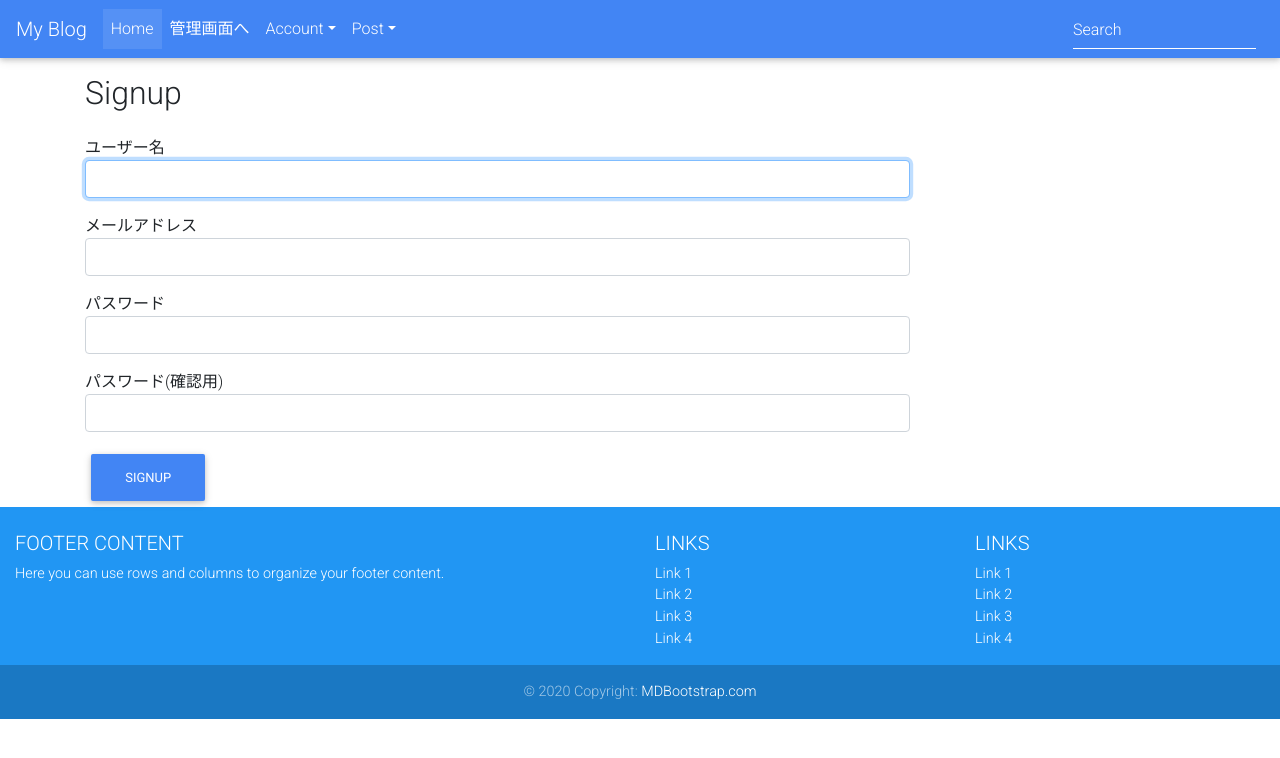
After one commit to shumatsumoto/myproject3, a Django app: page /signup in a window 1280 px wide. The commit adds this page. Shown: the top 758 px of the page. Run offline with Django 3.2, Linux system fonts and the light colour scheme; some libraries are stand-ins or nearby versions.

Commit message:
サインアップ機能作成

```diff
--- a/myapp/forms.py
+++ b/myapp/forms.py
@@ -1,6 +1,7 @@
 from django import forms
 from .models import Post
-from django.contrib.auth.forms import AuthenticationForm
+from django.contrib.auth.forms import AuthenticationForm, UserCreationForm
+from django.contrib.auth.models import User
 
 
 class PostForm(forms.ModelForm):
@@ -19,3 +20,14 @@ class LoginForm(AuthenticationForm):
 		super().__init__(*args, **kwargs)
 		for field in self.fields.values():
 			field.widget.attrs['class'] = 'form-control'
+
+
+class SignUpForm(UserCreationForm):
+	class Meta:
+		model = User
+		fields = ('username', 'email', 'password1', 'password2')
+
+	def __init__(self, *args, **kwargs):
+		super().__init__(*args, **kwargs)
+		for field in self.fields.values():
+			field.widget.attrs['class'] = 'form-control'
--- a/myapp/templates/myapp/base.html
+++ b/myapp/templates/myapp/base.html
@@ -81,7 +81,7 @@
                 <a class="dropdown-item" href="{% url 'myapp:logout' %}">ログアウト</a>
               {% else %}
                 <a class="dropdown-item" href="{% url 'myapp:login' %}">ログイン</a>
-                <a class="dropdown-item" href="">ユーザー登録</a>
+                <a class="dropdown-item" href="{% url 'myapp:signup' %}">ユーザー登録</a>
               {% endif %}
             </div>
           </li>
--- /dev/null
+++ b/myapp/templates/myapp/signup.html
@@ -0,0 +1,18 @@
+{% extends 'myapp/base.html' %}
+
+{% block content %}
+<div class="row">
+	<div class="col-md-9">
+		<h2 class="pt-3 pb-3">Signup</h2>
+		<form action="" method="POST">
+			{% csrf_token %}
+			{{ form.non_field_errors }}
+			{% for field in form %}
+				<p>{{ field.label }}<br>{{ field }}</p>
+				<p>{{ field.errors }}</p>
+			{% endfor %}
+			<button class="btn btn-primary" type="submit">Signup</button>
+		</form>
+	</div>
+</div>
+{% endblock %}
--- a/myapp/urls.py
+++ b/myapp/urls.py
@@ -12,4 +12,5 @@ urlpatterns = [
     path('post_list', views.PostList.as_view(), name='post_list'),
     path('login', views.Login.as_view(), name='login'),
     path('logout', views.Logout.as_view(), name='logout'),
+    path('signup', views.SignUp.as_view(), name='signup'),
 ]
--- a/myapp/views.py
+++ b/myapp/views.py
@@ -1,11 +1,12 @@
 from django.shortcuts import render, resolve_url
-from django.http import HttpResponse
+from django.http import HttpResponse, HttpResponseRedirect
 from django.views.generic import TemplateView, CreateView, DetailView, UpdateView, DeleteView, ListView
 from .models import Post
 from django.urls import reverse_lazy
-from .forms import PostForm, LoginForm
+from .forms import PostForm, LoginForm, SignUpForm
 from django.contrib import messages
 from django.contrib.auth.views import LoginView, LogoutView
+from django.contrib.auth import login
 
 
 class Index(TemplateView):
@@ -61,3 +62,16 @@ class Login(LoginView):
 
 class Logout(LogoutView):
 	template_name = 'myapp/logout.html'
+
+
+class SignUp(CreateView):
+	form_class = SignUpForm
+	template_name = 'myapp/signup.html'
+	success_url = reverse_lazy('myapp:index')
+
+	def form_valid(self, form):
+		user = form.save()
+		login(self.request, user)
+		self.object = user
+		messages.info(self.request, 'ユーザー登録をしました。')
+		return HttpResponseRedirect(self.get_success_url())
```
Also changed, not shown: db.sqlite3.
